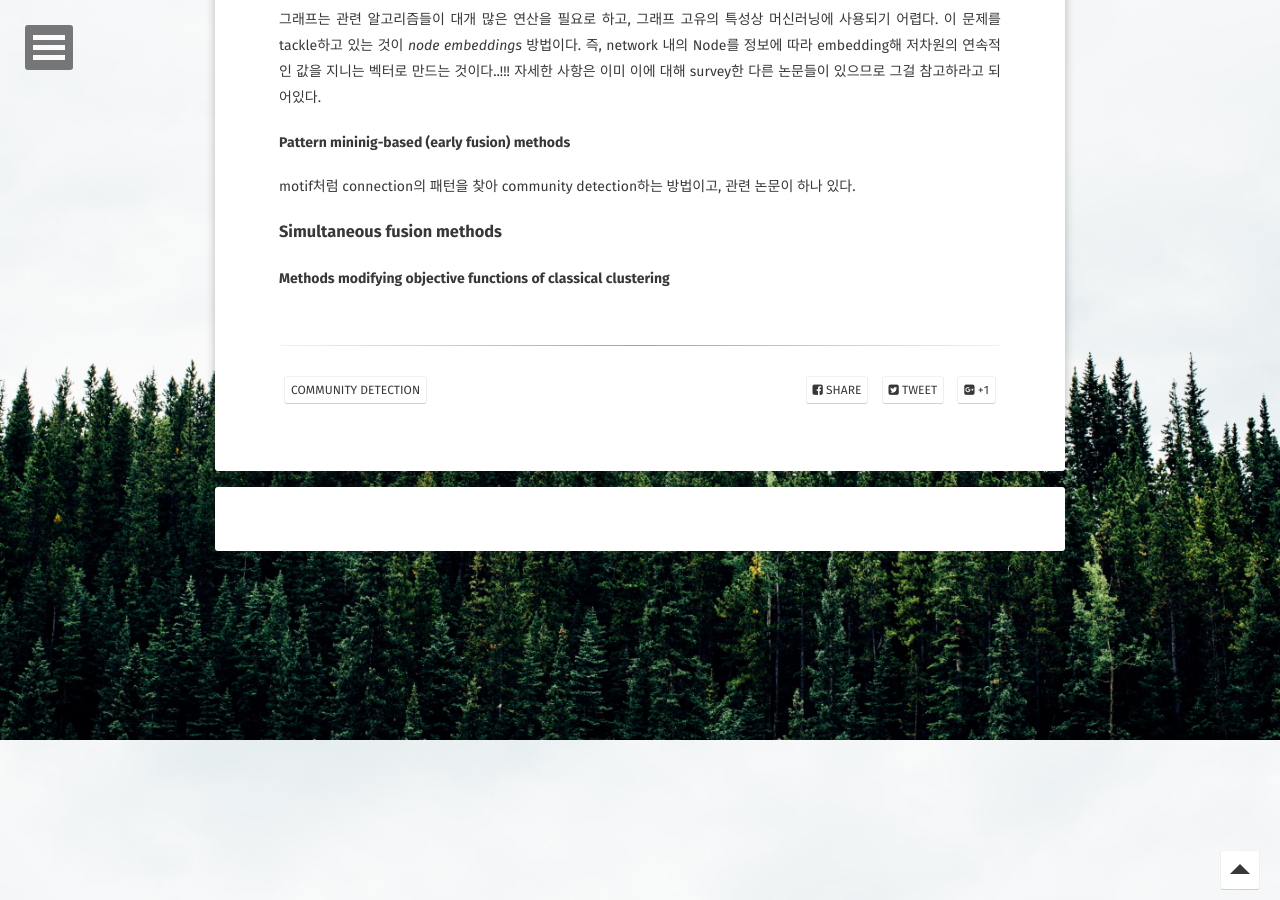
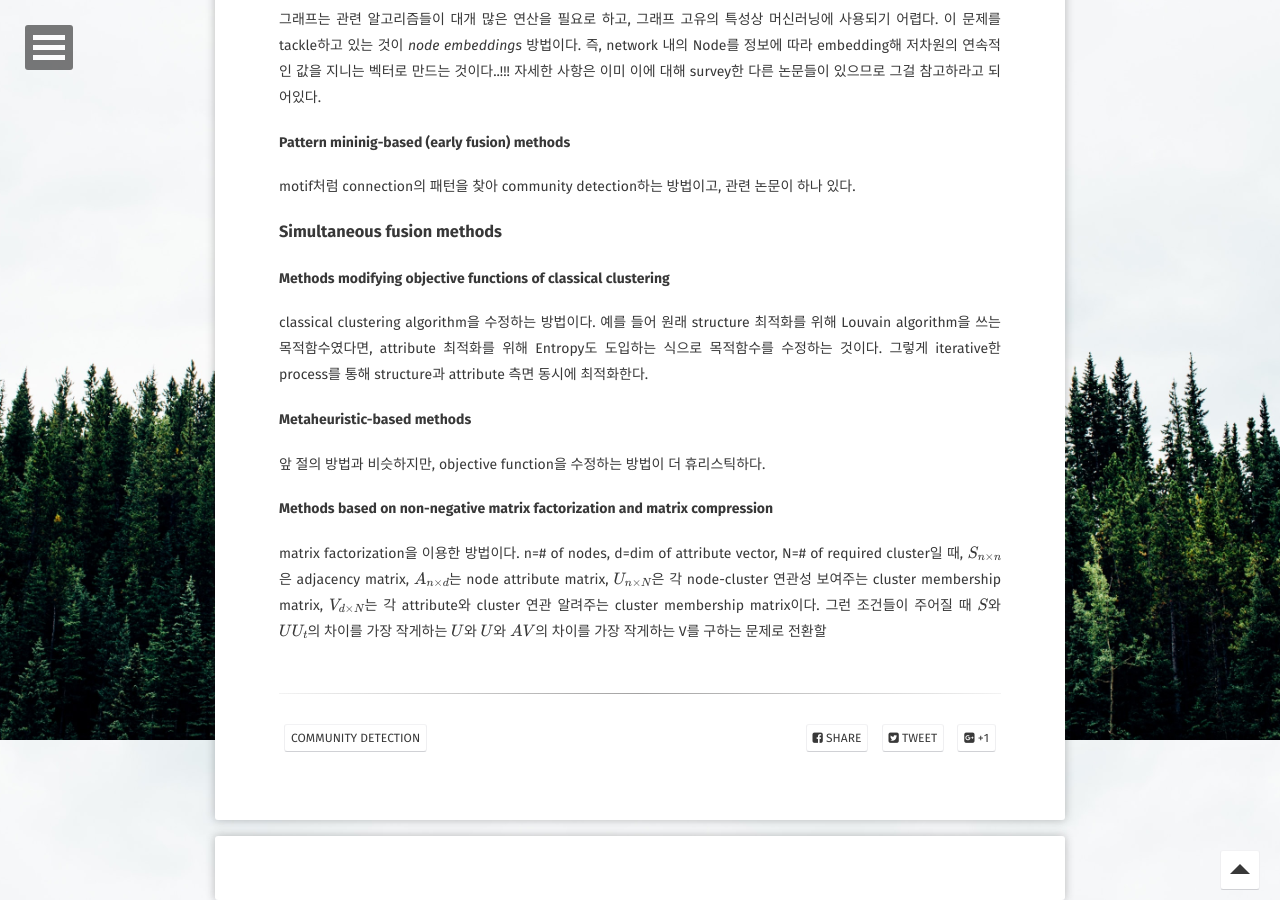
Before and after one commit to wey709/wey709.github.io, a Jekyll site: the page built from _posts/2020-12-04-cdm.md, in a window 1280 px wide and 900 px high, scrolled down 1960 px. Built offline with Jekyll 4.4.1, drawn with Linux system fonts in a browser that asks for light colours; some web fonts are replaced; formulas are drawn with MathJax 3; comment, search, counter and statistics services are not loaded; some of the changed text lies outside the part shown.

Commit message:
Update 2020-12-04-cdm.md

```diff
--- a/_posts/2020-12-04-cdm.md
+++ b/_posts/2020-12-04-cdm.md
@@ -9,7 +9,7 @@ comments: true
 
 정리한 논문: Chunaev, Petr. "Community detection in node-attributed social networks: a survey." Computer Science Review 37 (2020): 100286.
 
-social network에 node간 connection 정보 뿐만 아니라 node의 attribute 정보가 있는 경우, 두 정보 모두 이용해서 탐지할 수 있다.
+social network에 node간 connection 정보 뿐만 아니라 node의 attribute 정보가 있는 경우, 두 정보 모두 이용해서 community detection을 할 수 있다.
 어떤 식으로 두 정보를 같이 이용하는지에 따라 methods가 크게 3가지로 나뉘고, 각 method 안에서도 세부적인 내용에 따라 또 나뉘는데 대강 정리하기 위해 포스팅한다.
 
 
@@ -71,3 +71,12 @@ motif처럼 connection의 패턴을 찾아 community detection하는 방법이
 ### Simultaneous fusion methods
 
 #### Methods modifying objective functions of classical clustering
+classical clustering algorithm을 수정하는 방법이다. 예를 들어 원래 structure 최적화를 위해 Louvain algorithm을 쓰는 목적함수였다면, attribute 최적화를 위해 Entropy도 도입하는 식으로 목적함수를 수정하는 것이다. 그렇게 iterative한 process를 통해 structure과 attribute 측면 동시에 최적화한다.
+
+#### Metaheuristic-based methods
+앞 절의 방법과 비슷하지만, objective function을 수정하는 방법이 더 휴리스틱하다.
+
+#### Methods based on non-negative matrix factorization and matrix compression
+matrix factorization을 이용한 방법이다.
+n=# of nodes, d=dim of attribute vector, N=# of required cluster일 때, \\(S_{n{\times}n}\\)은 adjacency matrix, \\(A_{n{\times}d}\\)는 node attribute matrix, \\(U_{n{\times}N}\\)은 각 node-cluster 연관성 보여주는 cluster membership matrix, \\(V_{d{\times}N}\\)는 각 attribute와 cluster 연관 알려주는 cluster membership matrix이다.
+그런 조건들이 주어질 때 \\(S\\)와 \\(UU_t\\)의 차이를 가장 작게하는 \\(U\\)와 \\(U\\)와 \\(AV\\)의 차이를 가장 작게하는 V를 구하는 문제로 전환할
```
